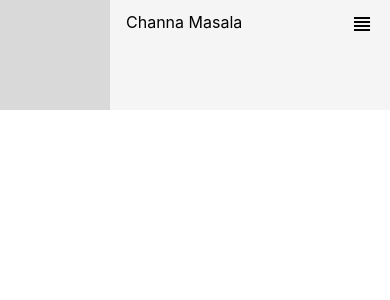
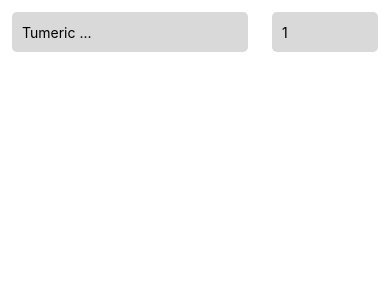
Before and after one commit to SarimDEV/SpiceMixer, a React Native app in the folder app/: screen / in a window 390 px wide. Shown: the top 300 px of the page. Built offline with nearby package versions, Linux system fonts and the light colour scheme; what react-native would draw is missing.

Commit message:
ingredients wip

```diff
--- a/app/App.js
+++ b/app/App.js
@@ -9,13 +9,16 @@ import {
   useRecoilValue,
 } from 'recoil';
 import { Recipe } from './components/recipe/Recipe';
+import { IngredientInput } from './components/recipe-editor/IngredientInput';
+import { AmountInput } from './components/recipe-editor/AmountInput';
+import { IngredientRow } from './components/recipe-editor/IngredientRow';
 
 const App = () => {
   return (
     <RecoilRoot>
       <StatusBar barStyle="dark-content" />
       <SafeAreaView>
-        <Recipe />
+        <IngredientRow />
       </SafeAreaView>
     </RecoilRoot>
   );
--- /dev/null
+++ b/app/components/recipe-editor/AmountInput.js
@@ -0,0 +1,44 @@
+import React, { useState } from 'react';
+
+import {
+  Text,
+  View,
+  StyleSheet,
+  TouchableOpacity,
+  TextInput,
+} from 'react-native';
+import { COLORS } from '../../common';
+
+export const AmountInput = () => {
+  const [number, setNumber] = useState('1');
+
+  const handleChangeNumber = (num) => {
+    if (num === undefined || num < 0) {
+      setNumber('0');
+    } else if (num > 20) {
+      setNumber('20');
+    } else {
+      setNumber(num);
+    }
+  };
+
+  return (
+    <TextInput
+      style={styles.input}
+      value={number}
+      textAlign={'center'}
+      onChangeText={handleChangeNumber}
+      keyboardType={'number-pad'}
+    />
+  );
+};
+
+const styles = StyleSheet.create({
+  input: {
+    height: 40,
+    margin: 12,
+    borderRadius: 5,
+    padding: 10,
+    backgroundColor: COLORS.darkGrey,
+  },
+});
--- /dev/null
+++ b/app/components/recipe-editor/IngredientInput.js
@@ -0,0 +1,33 @@
+import React, { useState } from 'react';
+
+import {
+  Text,
+  View,
+  StyleSheet,
+  TouchableOpacity,
+  TextInput,
+} from 'react-native';
+import { COLORS } from '../../common';
+
+export const IngredientInput = () => {
+  const [text, onChangeText] = useState('');
+
+  return (
+    <TextInput
+      style={styles.input}
+      value={text}
+      onChangeText={onChangeText}
+      placeholder={'Tumeric ...'}
+    />
+  );
+};
+
+const styles = StyleSheet.create({
+  input: {
+    height: 40,
+    margin: 12,
+    borderRadius: 5,
+    padding: 10,
+    backgroundColor: COLORS.darkGrey,
+  },
+});
--- /dev/null
+++ b/app/components/recipe-editor/IngredientRow.js
@@ -0,0 +1,35 @@
+import React from 'react';
+import {
+  Text,
+  View,
+  StyleSheet,
+  TouchableOpacity,
+  TextInput,
+} from 'react-native';
+import { AmountInput } from './AmountInput';
+import { IngredientInput } from './IngredientInput';
+
+export const IngredientRow = () => {
+  return (
+    <View style={styles.container}>
+      <View style={styles.ingredientInputContainer}>
+        <IngredientInput />
+      </View>
+      <View style={styles.amountInputContainer}>
+        <AmountInput />
+      </View>
+    </View>
+  );
+};
+
+const styles = StyleSheet.create({
+  container: {
+    flexDirection: 'row',
+  },
+  ingredientInputContainer: {
+    flex: 4,
+  },
+  amountInputContainer: {
+    flex: 2,
+  },
+});
```
